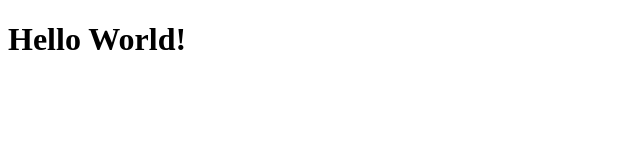
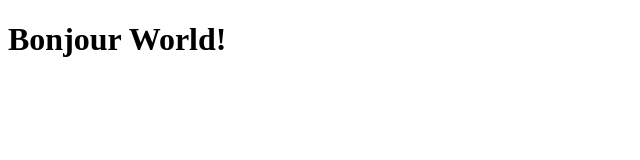
Before and after one commit to drewhodson/code-louisville-2021, a plain HTML site: page index.html in a window 1280 px wide. Shown: the whole page, without its empty margins (0-640 px from the left). Drawn offline with Linux system fonts and the light colour scheme.

Commit message:
New customer requirement

```diff
--- a/index.html
+++ b/index.html
@@ -7,6 +7,6 @@
     <title>Front End Web Dev Code Louisville Project</title>
 </head>
 <body>
-    <h1>Hello World!</h1>
+    <h1>Bonjour World!</h1>
 </body>
 </html>
```
